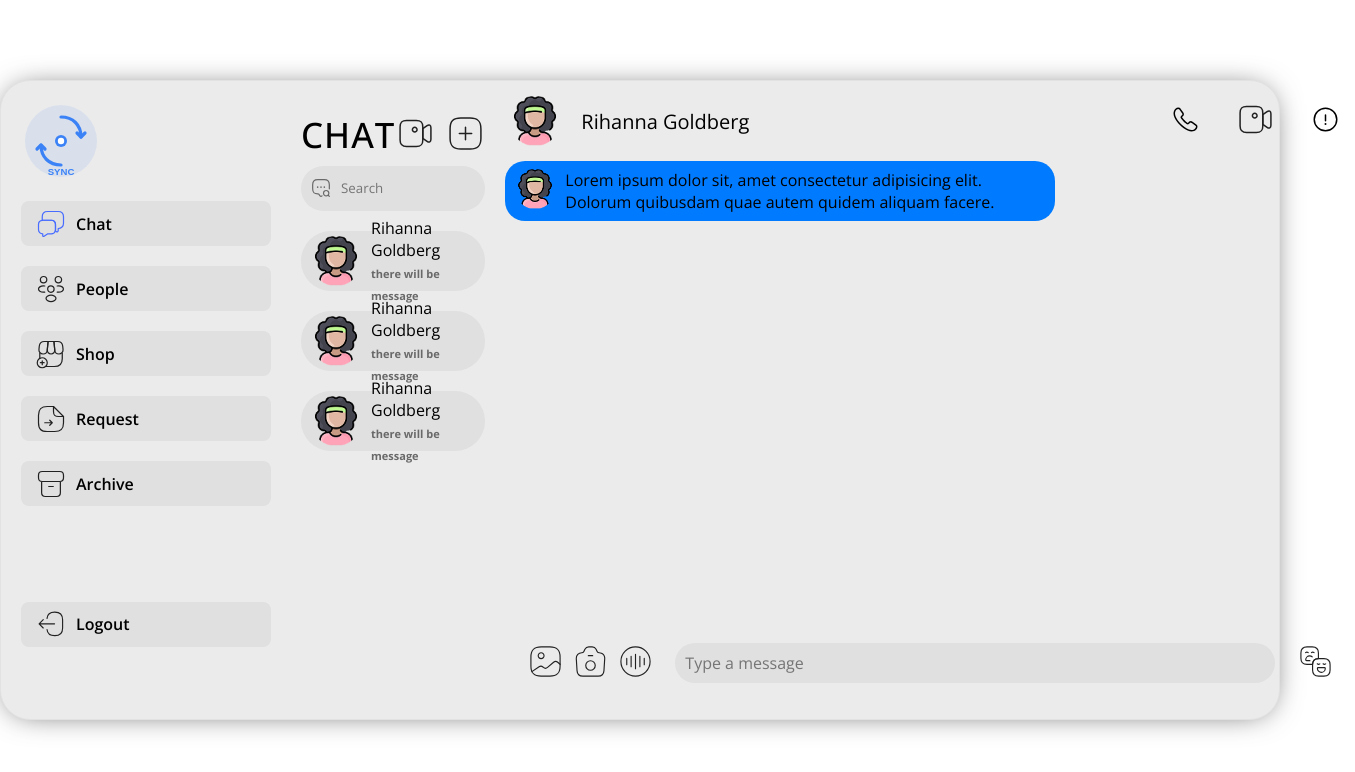
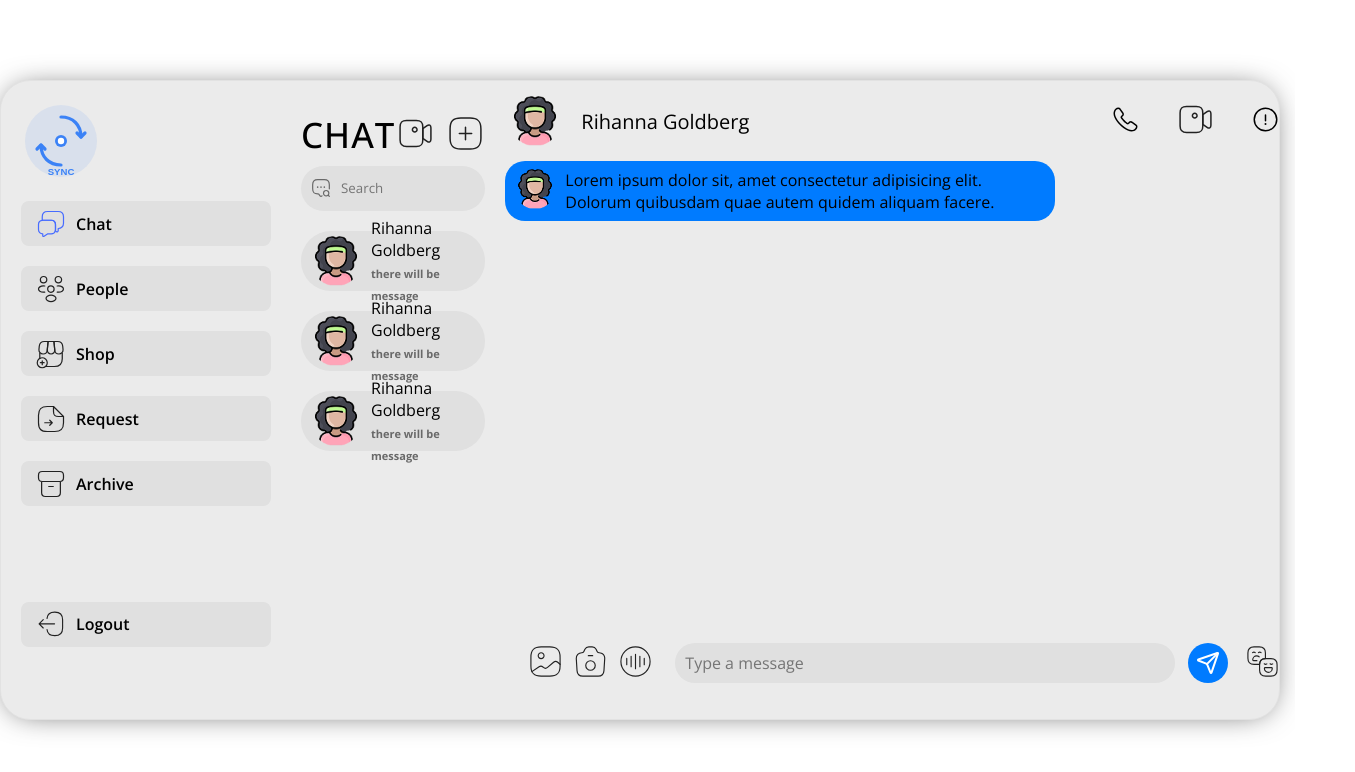
Before and after one commit to Lasha-Khvichia/sync, a Next.js app: page / in a window 1280 px wide. Shown: the top 772 px of the page, 1355 px wide, since content can reach past the window. Built offline with nearby package versions, Linux system fonts and the light colour scheme.

Commit message:
feat: add "send" button for  messemger

```diff
--- a/app/components/Messenger/Messenger.module.scss
+++ b/app/components/Messenger/Messenger.module.scss
@@ -96,14 +96,15 @@
   height: 35px;
 }
 .lasticons {
-  width: 60px;
+  width: 100px;
   height: 60px;
   display: flex;
   align-items: center;
   justify-content: center;
+  gap: 15px;
 }
 .messengerinput {
-  width: 600px;
+  width: 500px;
   height: 50px;
   display: flex;
   align-items: center;
@@ -120,3 +121,16 @@
     font-weight: 400;
     outline: none;
 }
+.sendbtn{
+  width: 40px;
+  height: 40px;
+  display: flex;
+  align-items: center;
+  background-color: $primary-color;
+  color: $white-color;
+  justify-content: center;
+  border-radius: 30px;
+  border: none;
+  font-size: 18px;
+  cursor: pointer;
+}
--- a/app/components/Messenger/Messenger.tsx
+++ b/app/components/Messenger/Messenger.tsx
@@ -2,6 +2,8 @@
 
 import MessagerItem from "./MessagerItem/MessagerItem";
 import styles from "./Messenger.module.scss";
+import { Send } from 'lucide-react';
+
 
 export default function Messenger() {
   return (
@@ -29,31 +31,52 @@ export default function Messenger() {
       </div>
 
       <div className={styles.messengerCenter}>
-         <MessagerItem />
-
+        <MessagerItem />
       </div>
 
       <div className={styles.messengerFooter}>
         <div className={styles.Footericons}>
           <button className={styles.btn}>
-            <img src="/icons/slbum.svg" alt="video" className={styles.iconImg} />
+            <img
+              src="/icons/slbum.svg"
+              alt="video"
+              className={styles.iconImg}
+            />
           </button>
           <button className={styles.btn}>
-            <img src="/icons/photo.svg" alt="video"  className={styles.iconImg} />
+            <img
+              src="/icons/photo.svg"
+              alt="video"
+              className={styles.iconImg}
+            />
           </button>
           <button className={styles.btn}>
-            <img src="/icons/voice.svg" alt="video"  className={styles.iconImg} />
+            <img
+              src="/icons/voice.svg"
+              alt="video"
+              className={styles.iconImg}
+            />
           </button>
         </div>
 
         <div className={styles.messengerinput}>
-            <input type="text" placeholder="Type a message" className={styles.input}/>
+          <input
+            type="text"
+            placeholder="Type a message"
+            className={styles.input}
+          />
         </div>
 
-
         <div className={styles.lasticons}>
+          <button className={styles.sendbtn}>
+             <Send />
+          </button>
           <button className={styles.btn}>
-            <img src="/icons/emoji.svg" alt="video"   className={styles.iconImg}/>
+            <img
+              src="/icons/emoji.svg"
+              alt="video"
+              className={styles.iconImg}
+            />
           </button>
         </div>
       </div>
--- a/package.json
+++ b/package.json
@@ -11,6 +11,8 @@
   "dependencies": {
     "@hookform/resolvers": "^5.2.2",
     "axios": "^1.12.2",
+    "lucide": "^0.548.0",
+    "lucide-react": "^0.548.0",
     "next": "16.0.0",
     "react": "19.2.0",
     "react-dom": "19.2.0",
```
Also changed, not shown: 1 other file (tests, documents, lock files or other folders).
